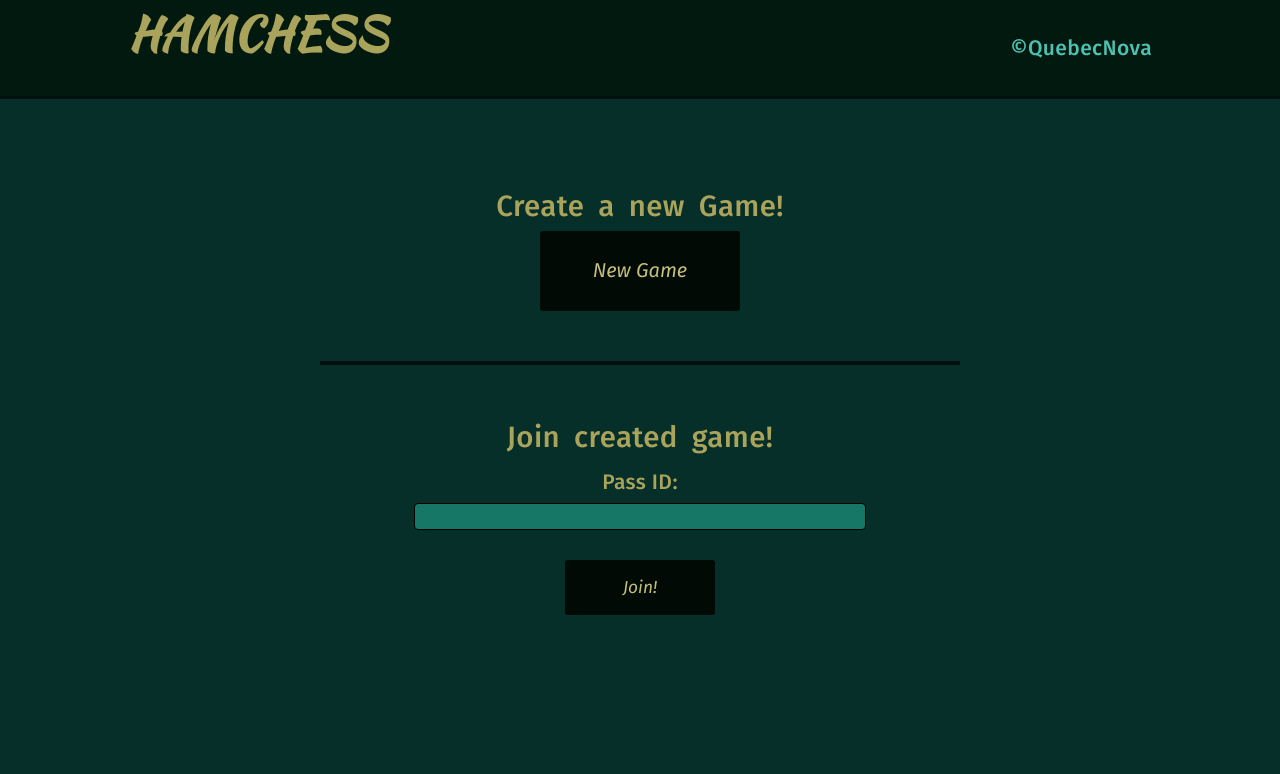
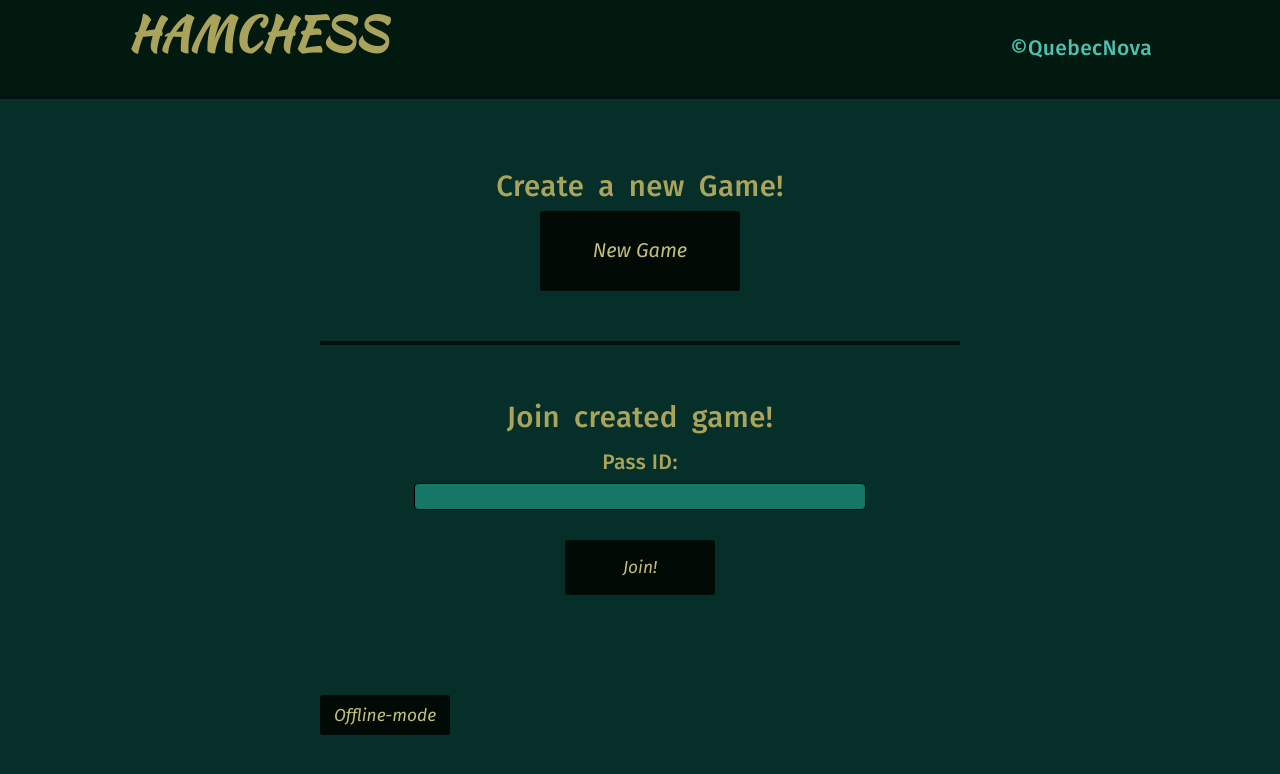
Before and after one commit to QuebecNova/Chess-on-React, a React (Create React App) app: page / in a window 1280 px wide. Shown: the top 774 px of the page. Built offline with nearby package versions, Linux system fonts and the light colour scheme; no server answers.

Commit message:
added offline mode

```diff
--- a/src/components/CreateGame.tsx
+++ b/src/components/CreateGame.tsx
@@ -13,6 +13,10 @@ export default function CreateGame() {
     const app = useContext(AppContext)
 
     const [newRoomCreated, setNewRoomCreated] = useState(false)
+
+    function setOffline() {
+        app.setInGame(true)
+    }
 
     function displayID() {
         socket.emit('new-game-ID', socket.id, ID)
@@ -53,6 +57,11 @@ export default function CreateGame() {
                 <span>Join!</span>
             </button>
         </div>
+        <div className='offline-game'>
+            <button className='custom-btn btn-5' onClick={setOffline}>
+                <span>Offline-mode</span>
+            </button>
+        </div>
     </div>
   )
 }
```
